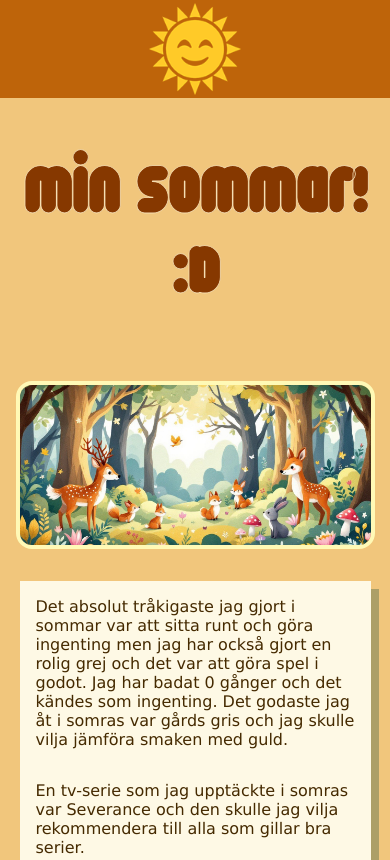
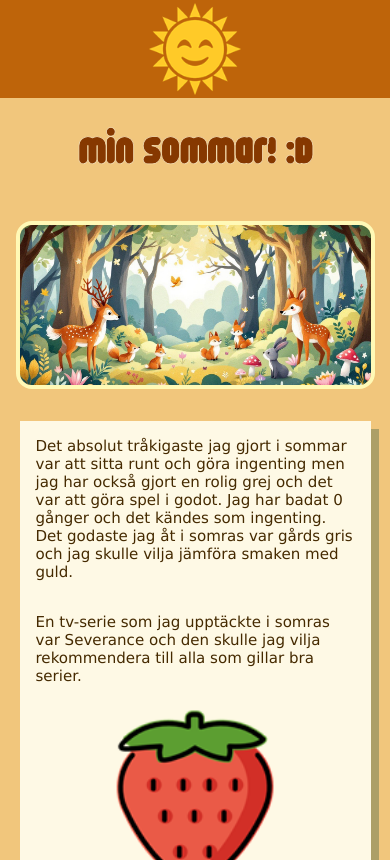
Before and after one commit to RasmusEriksson/wu2-sommar, a plain HTML site: page index.html in a window 390 px wide. Shown: the top 860 px of the page. Drawn offline with Linux system fonts and the light colour scheme.

Commit message:
mer responsiv text

```diff
--- a/style.css
+++ b/style.css
@@ -1,3 +1,16 @@
+:root {
+    --step--2: clamp(0.7813rem, 0.7747rem + 0.0326vw, 0.8rem);
+    --step--1: clamp(0.9375rem, 0.9158rem + 0.1087vw, 1rem);
+    --step-0: clamp(1.125rem, 1.0815rem + 0.2174vw, 1.25rem);
+    --step-1: clamp(1.35rem, 1.2761rem + 0.3696vw, 1.5625rem);
+    --step-2: clamp(1.62rem, 1.5041rem + 0.5793vw, 1.9531rem);
+    --step-3: clamp(1.944rem, 1.771rem + 0.8651vw, 2.4414rem);
+    --step-4: clamp(2.3328rem, 2.0827rem + 1.2504vw, 3.0518rem);
+    --step-5: clamp(2.7994rem, 2.4462rem + 1.7658vw, 3.8147rem);
+  }
+
+
+
 @font-face {
     font-family: "chibi-metro-lines";
     src: url("fonts/chibi-metro-lines.ttf");
@@ -31,11 +44,12 @@ body {
     background-color: rgb(241, 198, 124);
     width: min(100% - 0rem, var(--container-max, 120ch));
     margin-inline: auto;
+    padding-bottom: 7rem;
 }
 
 .upper_page h1 {
     font-family:"chibi-metro-lines","sans-serif";
-    font-size: 5rem;
+    font-size: var(--step-5);
     color: rgb(134, 56, 0);
     -webkit-text-stroke-width: 0.05rem;
     -webkit-text-stroke-color: wheat;
@@ -89,6 +103,19 @@ body {
 
     color: rgb(69, 42, 0);
     font-family:Verdana, Geneva, Tahoma, sans-serif;
+    font-size: var(--step--1);
+}
+
+.note input {
+    color: rgb(147, 95, 12);
+    font-family:Verdana, Geneva, Tahoma, sans-serif;
+    font-size: var(--step--1);
+    border-style: solid;
+
+    background-color: rgb(255, 255, 255);
+
+    border-color: rgb(191, 148, 87);
+    margin-inline: 0.5ch;
 }
 
 .note img {
```
